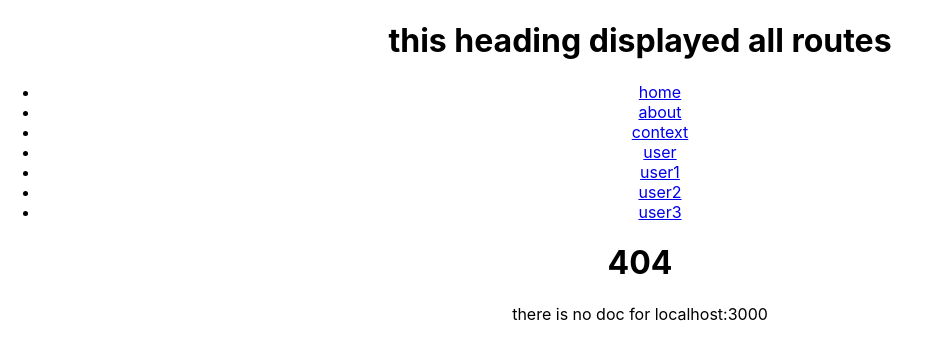
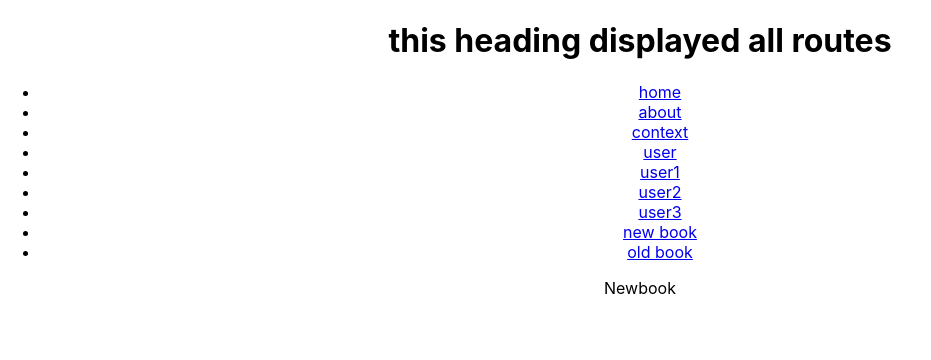
Before and after one commit to divyashan3223/router, a React (Create React App) app: page /hello/newbook in a window 1280 px wide. Before the commit this address had no page. Shown: the top 360 px of the page, without its empty margins (0-931 px from the left). Built offline with nearby package versions, Linux system fonts and the light colour scheme.

Commit message:
nested routes

```diff
--- a/src/App.js
+++ b/src/App.js
@@ -6,6 +6,8 @@ import About from "./components/About";
 import Error from "./components/Error";
 import { BrowserRouter, Routes, Route, Link } from "react-router-dom";
 import User from "./components/User";
+import Newbook from "./components/Newbook";
+import Oldbook from "./components/Oldbook";
 
 function App() {
   return (
@@ -34,6 +36,12 @@ function App() {
           <li>
             <Link to="/user/3">user3</Link>
           </li>
+          <li>
+            <Link to="/hello/newbook">new book</Link>
+          </li>
+          <li>
+            <Link to="/hello/oldbook">old book</Link>
+          </li>
         </ul>
         <Routes>
           <Route path="/" element={<Home />} />
@@ -41,6 +49,10 @@ function App() {
           <Route path="/about" element={<About />} />
           <Route path="/*" element={<Error />} />
           <Route path="/user/:id" element={<User />} />
+          <Route path="/hello">
+            <Route path="newbook" element={<Newbook />} />
+            <Route path="oldbook" element={<Oldbook />} />
+          </Route>
         </Routes>
       </BrowserRouter>
     </div>
--- /dev/null
+++ b/src/components/Newbook.jsx
@@ -0,0 +1,7 @@
+import React from "react";
+
+const Newbook = () => {
+  return <div>Newbook</div>;
+};
+
+export default Newbook;
--- /dev/null
+++ b/src/components/Oldbook.jsx
@@ -0,0 +1,7 @@
+import React from "react";
+
+const Oldbook = () => {
+  return <div>Oldbook</div>;
+};
+
+export default Oldbook;
```
